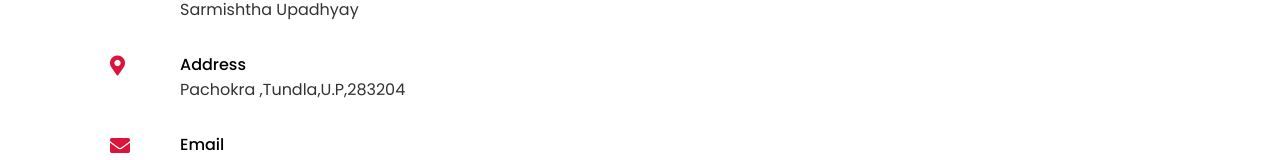
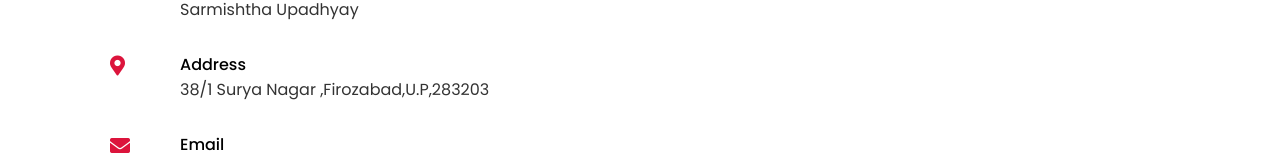
Before and after one commit to sarmishthaupadhyay123/sarmi.github.io, a plain HTML site: page index.html in a window 1280 px wide. Shown: the part 3176-3336 px from the top of the page. Drawn offline with nearby package versions, Linux system fonts and the light colour scheme.

Commit message:
portfolio

```diff
--- a/index.html
+++ b/index.html
@@ -181,7 +181,7 @@
                             <i class="fas fa-map-marker-alt"></i>
                             <div class="info">
                                 <div class="head">Address</div>
-                                <div class="sub-title">Pachokra ,Tundla,U.P,283204</div>
+                                <div class="sub-title">38/1 Surya Nagar ,Firozabad,U.P,283203</div>
                             </div>
                         </div>
                         <div class="row">
```
